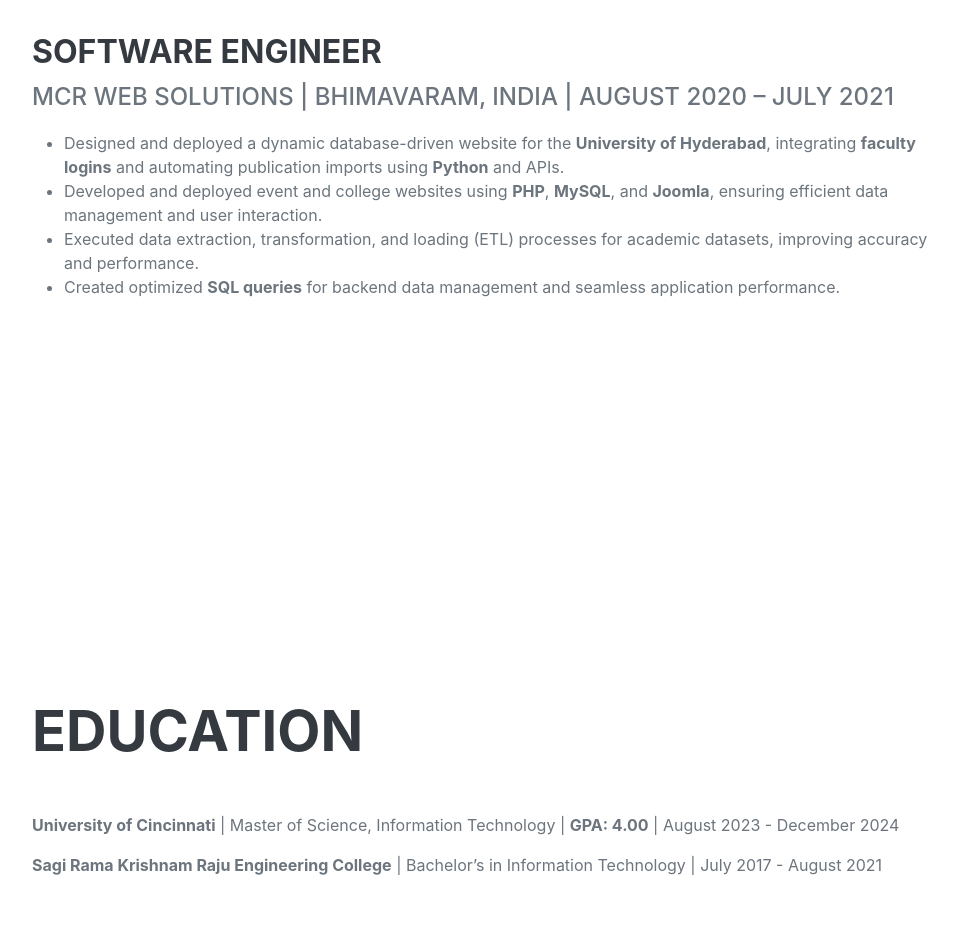
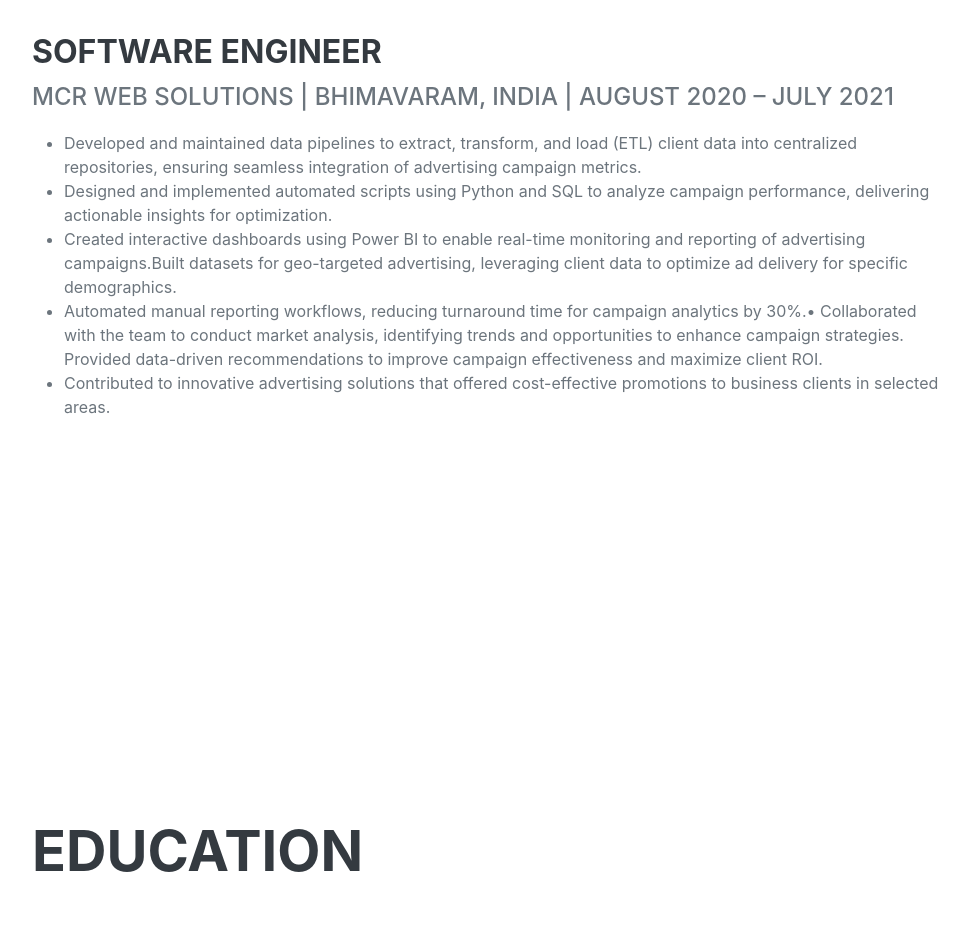
Before and after one commit to mandadui/mandadui.github.io, a plain HTML site: page index.html in a window 1280 px wide. Shown: the part 1700-2631 px from the top of the page, without its empty margins (288-1256 px from the left). Drawn offline with nearby package versions, Linux system fonts and the light colour scheme; a web font is replaced by a local one.

Commit message:
Update index.html

```diff
--- a/index.html
+++ b/index.html
@@ -98,10 +98,11 @@
       <h3>Software Engineer</h3>
       <p class="subheading mb-3">MCR Web Solutions | Bhimavaram, India | August 2020 – July 2021</p>
       <ul>
-        <li>Designed and deployed a dynamic database-driven website for the <b>University of Hyderabad</b>, integrating <b>faculty logins</b> and automating publication imports using <b>Python</b> and APIs.</li>
-        <li>Developed and deployed event and college websites using <b>PHP</b>, <b>MySQL</b>, and <b>Joomla</b>, ensuring efficient data management and user interaction.</li>
-        <li>Executed data extraction, transformation, and loading (ETL) processes for academic datasets, improving accuracy and performance.</li>
-        <li>Created optimized <b>SQL queries</b> for backend data management and seamless application performance.</li>
+        <li>Developed and maintained data pipelines to extract, transform, and load (ETL) client data into centralized repositories, ensuring seamless integration of advertising campaign metrics.</li>
+        <li>Designed and implemented automated scripts using Python and SQL to analyze campaign performance, delivering actionable insights for optimization.</li>
+        <li>Created interactive dashboards using Power BI to enable real-time monitoring and reporting of advertising campaigns.Built datasets for geo-targeted advertising, leveraging client data to optimize ad delivery for specific demographics.</li>
+        <li>Automated manual reporting workflows, reducing turnaround time for campaign analytics by 30%.•	Collaborated with the team to conduct market analysis, identifying trends and opportunities to enhance campaign strategies. Provided data-driven recommendations to improve campaign effectiveness and maximize client ROI.</li>
+        <li>Contributed to innovative advertising solutions that offered cost-effective promotions to business clients in selected areas.</li>
       </ul>
     </div>
   </div>
```
